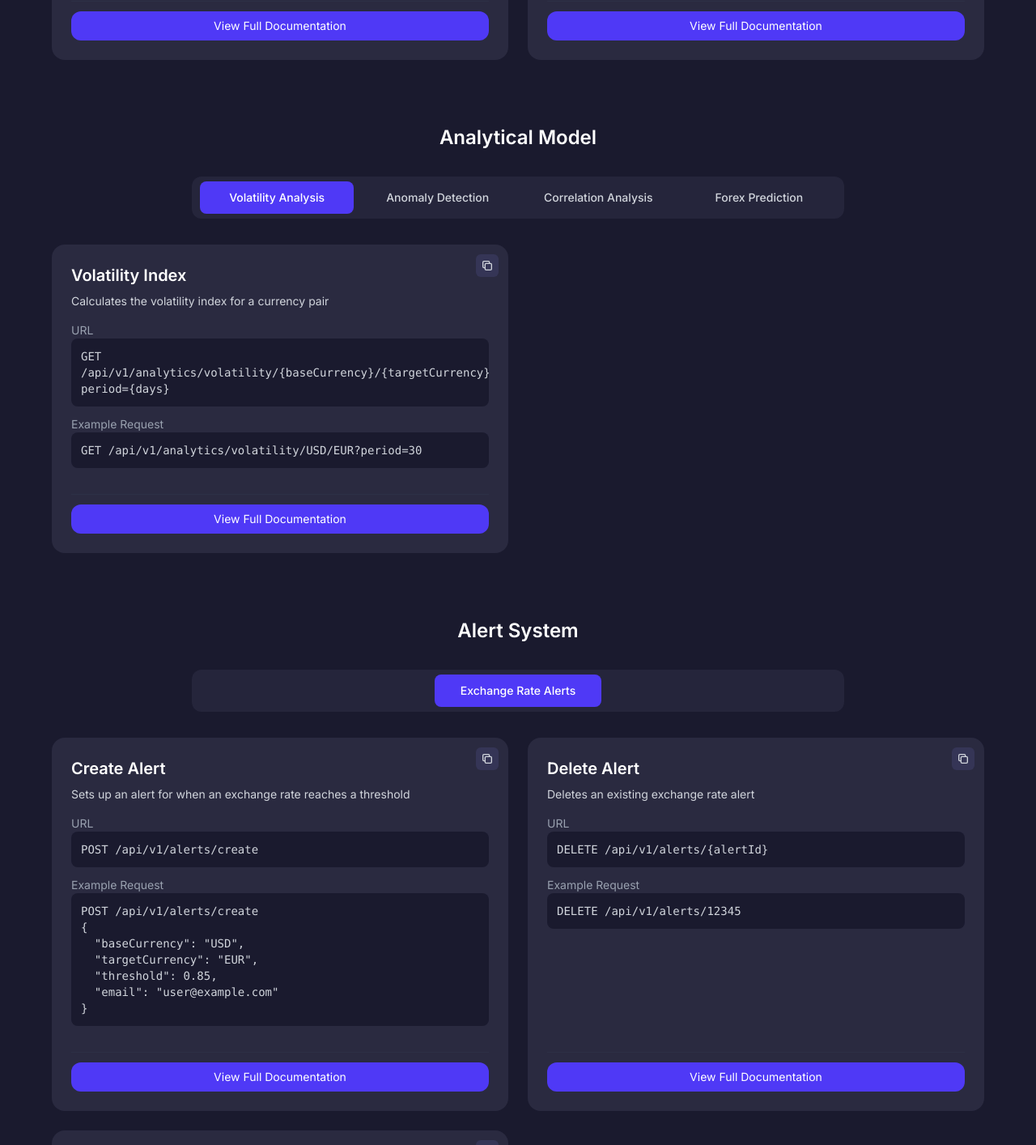
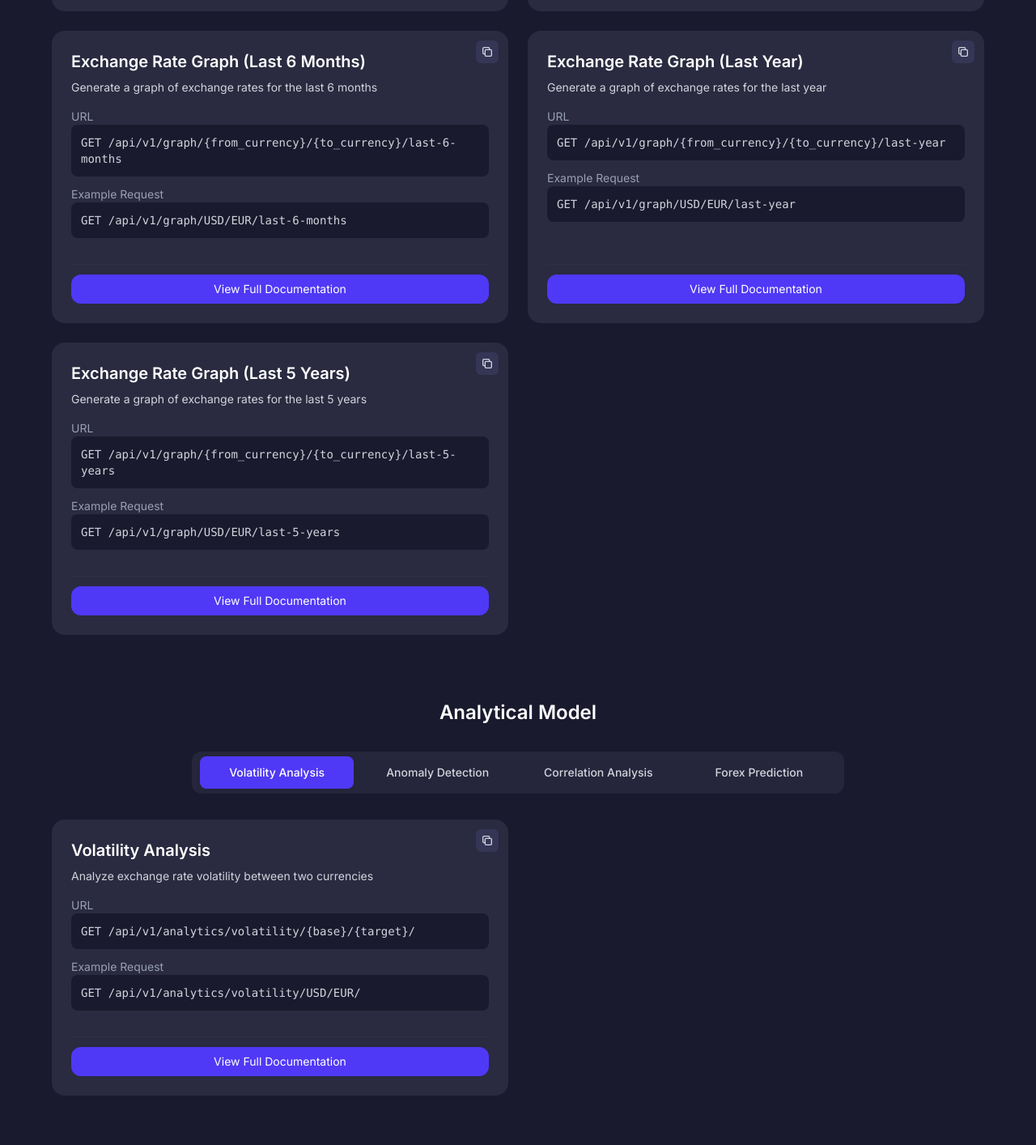
Before and after one commit to aryaman-sakthi/cews-frontend, a Next.js app: page /microservices in a window 1280 px wide. Shown: the part 1328-2742 px from the top of the page at 81% size. Built offline with nearby package versions, Linux system fonts and the light colour scheme.

Commit message:
ALPHA-77 Added foresight microservice data

```diff
--- a/src/app/microservices/page.tsx
+++ b/src/app/microservices/page.tsx
@@ -19,48 +19,55 @@ const DATA_COLLECTION_ENDPOINTS: Record<string, ApiEndpoint[]> = {
     {
       name: 'Latest Exchange Rate',
       description: 'Retrieves the current exchange rate between two currencies',
-      url: 'GET /api/v1/currency/latest/rate/{baseCurrency}/{targetCurrency}',
-      exampleRequest: 'GET /api/v1/currency/latest/rate/USD/EUR',
-      documentationLink: '/docs/api/currency-exchange/latest-rate',
+      url: 'GET /api/v1/currency/rates/{base}/{target}/',
+      exampleRequest: 'GET /api/v1/currency/latest/rate/USD/EUR/',
+      documentationLink: 'https://app.swaggerhub.com/apis-docs/unsw-77b/Foresight/1.0.0#/V1%20-%20Currency%20Collector/get_api_v1_currency_rates__base___target__',
     },
     {
       name: 'Historical Exchange Rates',
-      description: 'Retrieves historical exchange rates over a specified time period',
-      url: 'GET /api/v1/currency/historical/{baseCurrency}/{targetCurrency}?from={startDate}&to={endDate}',
-      exampleRequest: 'GET /api/v1/currency/historical/USD/EUR?from=2023-01-01&to=2023-01-31',
-      documentationLink:  '/docs/api/currency-exchange/historical-rates',
+      description: 'Retrieve historical exchange rates for a currency pair',
+      url: 'GET /api/v1/currency/rates/{from_currency}/{to_currency}/historical',
+      exampleRequest: 'GET /api/v1/currency/rates/USD/EUR/historical',
+      documentationLink:  'https://app.swaggerhub.com/apis-docs/unsw-77b/Foresight/1.0.0#/V1%20-%20Currency%20Collector/get_api_v1_currency_rates__from_currency___to_currency__historical',
     }
   ],
   'Financial News': [
     {
-      name: 'Latest Currency News',
-      description: 'Retrieves the latest news articles related to specified currencies',
-      url: 'GET /api/v1/news/currency/{currencies}',
-      exampleRequest: 'GET /api/v1/news/currency/USD,EUR,JPY',
-      documentationLink: '/docs/api/financial-news/latest',
+      name: 'General Financial News',
+      description: 'Fetch general financial news',
+      url: 'GET /api/v1/financial/',
+      exampleRequest: 'GET /api/v1/financial/',
+      documentationLink: 'https://app.swaggerhub.com/apis-docs/unsw-77b/Foresight/1.0.0#/V1%20-%20News%20Collector/get_api_v1_financial_',
     },
     {
-      name: 'Sentiment Analysis',
-      description: 'Analyzes the sentiment of news articles for a currency',
-      url: 'GET /api/v1/news/sentiment/{currency}',
-      exampleRequest: 'GET /api/v1/news/sentiment/USD',
-      documentationLink: '/docs/api/financial-news/sentiment',
+      name: 'Store Currency News',
+      description: 'Fetch and store news related to a specific currency',
+      url: 'POST /api/v1/currency/{currency}',
+      exampleRequest: 'POST /api/v1/currency/USD',
+      documentationLink: 'https://app.swaggerhub.com/apis-docs/unsw-77b/Foresight/1.0.0#/V1%20-%20News%20Collector/post_api_v1_currency__currency_',
+    },
+    {
+      name: 'Currency News Events',
+      description: 'Retrieve stored currency news events',
+      url: 'GET /api/v1/news/events',
+      exampleRequest: 'GET /api/v1/news/events',
+      documentationLink: 'https://app.swaggerhub.com/apis-docs/unsw-77b/Foresight/1.0.0#/V1%20-%20News%20Collector/get_api_v1_news_events',
     }
   ],
   'Economic Indicators': [
     {
-      name: 'Interest Rates',
-      description: 'Retrieves current and historical interest rates for a country',
-      url: 'GET /api/v1/indicators/interest-rates/{countryCode}',
-      exampleRequest: 'GET /api/v1/indicators/interest-rates/US',
-      documentationLink: '/docs/api/economic-indicators/interest-rates',
+      name: 'Annual Economic Indicators',
+      description: 'Fetches and stores annual economic indicators (Real GDP & Inflation) from Alpha Vantage. Returns the latest stored indicators',
+      url: 'POST /api/v1/economic/indicators/annual/',
+      exampleRequest: 'POST /api/v1/economic/indicators/annual/',
+      documentationLink: 'https://app.swaggerhub.com/apis-docs/unsw-77b/Foresight/1.0.0#/V1%20-%20Economic%20Indicators/post_api_v1_economic_indicators_annual_',
     },
     {
-      name: 'GDP Growth',
-      description: 'Retrieves GDP growth data for a country',
-      url: 'GET /api/v1/indicators/gdp-growth/{countryCode}',
-      exampleRequest: 'GET /api/v1/indicators/gdp-growth/US',
-      documentationLink: '/docs/api/economic-indicators/gdp-growth',
+      name: 'Monthly Economic Indicators',
+      description: 'Fetches and stores monthly economic indicators (CPI, Unemployment Rate, Federal Funds Rate, Treasury Yield) from Alpha Vantage. Returns the latest stored indicators',
+      url: 'POST /api/v1/economic/indicators/monthly/',
+      exampleRequest: 'POST /api/v1/economic/indicators/monthly/',
+      documentationLink: 'https://app.swaggerhub.com/apis-docs/unsw-77b/Foresight/1.0.0#/V1%20-%20Economic%20Indicators/post_api_v1_economic_indicators_monthly_',
     }
   ]
 };
@@ -68,18 +75,39 @@ const DATA_COLLECTION_ENDPOINTS: Record<string, ApiEndpoint[]> = {
 const DATA_VISUALIZATION_ENDPOINTS: Record<string, ApiEndpoint[]> = {
   'Forex History Graphs': [
     {
-      name: 'Line Chart',
-      description: 'Generates a line chart of historical exchange rates',
-      url: 'GET /api/v1/visualization/line-chart/{baseCurrency}/{targetCurrency}?period={days}',
-      exampleRequest: 'GET /api/v1/visualization/line-chart/USD/EUR?period=30',
-      documentationLink: '/docs/api/visualization/line-chart',
+      name: 'Exchange Rate Graph (Last Week)',
+      description: 'Generate a graph of exchange rates for the last week',
+      url: 'GET /api/v1/graph/{from_currency}/{to_currency}/last-week',
+      exampleRequest: 'GET /api/v1/graph/USD/EUR/last-week',
+      documentationLink: 'https://app.swaggerhub.com/apis-docs/unsw-77b/Foresight/1.0.0#/V1%20-%20Data%20Visualization/get_api_v1_graph__from_currency___to_currency__last_week',
     },
     {
-      name: 'Candlestick Chart',
-      description: 'Generates a candlestick chart for forex trading analysis',
-      url: 'GET /api/v1/visualization/candlestick/{baseCurrency}/{targetCurrency}?period={days}',
-      exampleRequest: 'GET /api/v1/visualization/candlestick/USD/JPY?period=30',
-      documentationLink: '/docs/api/visualization/candlestick',
+      name: 'Exchange Rate Graph (Last Month)',
+      description: 'Generate a graph of exchange rates for the last month',
+      url: 'GET /api/v1/graph/{from_currency}/{to_currency}/last-month',
+      exampleRequest: 'GET /api/v1/graph/USD/EUR/last-month',
+      documentationLink: 'https://app.swaggerhub.com/apis-docs/unsw-77b/Foresight/1.0.0#/V1%20-%20Data%20Visualization/get_api_v1_graph__from_currency___to_currency__last_month',
+    },
+    {
+      name: 'Exchange Rate Graph (Last 6 Months)',
+      description: 'Generate a graph of exchange rates for the last 6 months',
+      url: 'GET /api/v1/graph/{from_currency}/{to_currency}/last-6-months',
+      exampleRequest: 'GET /api/v1/graph/USD/EUR/last-6-months',
+      documentationLink: 'https://app.swaggerhub.com/apis-docs/unsw-77b/Foresight/1.0.0#/V1%20-%20Data%20Visualization/get_api_v1_graph__from_currency___to_currency__last_6_months',
+    },
+    {
+      name: 'Exchange Rate Graph (Last Year)',
+      description: 'Generate a graph of exchange rates for the last year',
+      url: 'GET /api/v1/graph/{from_currency}/{to_currency}/last-year',
+      exampleRequest: 'GET /api/v1/graph/USD/EUR/last-year',
+      documentationLink: 'https://app.swaggerhub.com/apis-docs/unsw-77b/Foresight/1.0.0#/V1%20-%20Data%20Visualization/get_api_v1_graph__from_currency___to_currency__last_year',
+    },
+    {
+      name: 'Exchange Rate Graph (Last 5 Years)',
+      description: 'Generate a graph of exchange rates for the last 5 years',
+      url: 'GET /api/v1/graph/{from_currency}/{to_currency}/last-5-years',
+      exampleRequest: 'GET /api/v1/graph/USD/EUR/last-5-years',
+      documentationLink: 'https://app.swaggerhub.com/apis-docs/unsw-77b/Foresight/1.0.0#/V1%20-%20Data%20Visualization/get_api_v1_graph__from_currency___to_currency__last_5_years',
     }
   ]
 };
@@ -87,52 +115,38 @@ const DATA_VISUALIZATION_ENDPOINTS: Record<string, ApiEndpoint[]> = {
 const ANALYTICAL_MODEL_ENDPOINTS: Record<string, ApiEndpoint[]> = {
   'Volatility Analysis': [
     {
-      name: 'Volatility Index',
-      description: 'Calculates the volatility index for a currency pair',
-      url: 'GET /api/v1/analytics/volatility/{baseCurrency}/{targetCurrency}?period={days}',
-      exampleRequest: 'GET /api/v1/analytics/volatility/USD/EUR?period=30',
-      documentationLink: '/docs/api/analytics/volatility-index',
+      name: 'Volatility Analysis',
+      description: 'Analyze exchange rate volatility between two currencies',
+      url: 'GET /api/v1/analytics/volatility/{base}/{target}/',
+      exampleRequest: 'GET /api/v1/analytics/volatility/USD/EUR/',
+      documentationLink: 'https://app.swaggerhub.com/apis-docs/unsw-77b/Foresight/1.0.0#/V1%20-%20Analytical%20Model/get_api_v1_analytics_volatility__base___target__',
     }
   ],
   'Anomaly Detection': [
     {
-      name: 'Detect Anomalies',
-      description: 'Identifies anomalies in exchange rate movements',
-      url: 'GET /api/v1/analytics/anomalies/{baseCurrency}/{targetCurrency}?period={days}',
-      exampleRequest: 'GET /api/v1/analytics/anomalies/USD/JPY?period=90',
-      documentationLink: '/docs/api/analytics/anomaly-detection',
+      name: 'Anomaly Detection',
+      description: 'Detect anomalies in exchange rate data',
+      url: 'POST /api/v2/analytics/anomaly-detection/ \nRequest body: {"base", "target", "days"}',
+      exampleRequest: 'POST /api/v2/analytics/anomaly-detection/ \nRequest body: {"base": "USD", "target": "EUR", "days": 30}',
+      documentationLink: 'https://app.swaggerhub.com/apis-docs/unsw-77b/Foresight/1.0.0#/V2%20-%20Prediction%20Model/post_api_v2_analytics_anomaly_detection_',
     }
   ],
   'Correlation Analysis': [
     {
-      name: 'Currency Correlations',
-      description: 'Analyzes correlations between currency pairs',
-      url: 'GET /api/v1/analytics/correlations/{baseCurrency}/{targetCurrency}',
-      exampleRequest: 'GET /api/v1/analytics/correlations/EUR/USD',
-      documentationLink: '/docs/api/analytics/currency-correlations',
-    },
-    {
-      name: 'Factor Analysis',
-      description: 'Analyzes economic factors affecting currency values',
-      url: 'GET /api/v1/analytics/factors/{baseCurrency}/{targetCurrency}',
-      exampleRequest: 'GET /api/v1/analytics/factors/USD/EUR',
-      documentationLink: '/docs/api/analytics/factor-analysis',
+      name: 'Correlation Analysis',
+      description: 'Analyze correlations between exchange rates and other factors',
+      url: 'GET /api/v2/analytics/correlation/{base}/{target}/',
+      exampleRequest: 'GET /api/v2/analytics/correlation/USD/EUR/',
+      documentationLink: 'https://app.swaggerhub.com/apis-docs/unsw-77b/Foresight/1.0.0#/V2%20-%20Prediction%20Model/get_api_v2_analytics_correlation__base___target__',
     }
   ],
   'Forex Prediction': [
     {
-      name: 'Rate Prediction',
-      description: 'Predicts future exchange rates based on historical data',
-      url: 'GET /api/v1/analytics/predict/{baseCurrency}/{targetCurrency}?horizon={days}',
-      exampleRequest: 'GET /api/v1/analytics/predict/USD/EUR?horizon=7',
-      documentationLink: '/docs/api/analytics/rate-prediction',
-    },
-    {
-      name: 'Trend Analysis',
-      description: 'Analyzes trends in currency exchange rates',
-      url: 'GET /api/v1/analytics/trends/{baseCurrency}/{targetCurrency}?period={days}',
-      exampleRequest: 'GET /api/v1/analytics/trends/USD/EUR?period=30',
-      documentationLink: '/docs/api/analytics/trend-analysis',
+      name: 'Forex Prediction',
+      description: 'Get prediction for future exchange rates upto 7 days',
+      url: 'GET /api/v2/analytics/prediction/{base}/{target}/',
+      exampleRequest: 'GET /api/v2/analytics/prediction/USD/EUR/',
+      documentationLink: 'https://app.swaggerhub.com/apis-docs/unsw-77b/Foresight/1.0.0#/V2%20-%20Prediction%20Model/get_api_v2_analytics_prediction__base___target__',
     }
   ]
 };
@@ -140,25 +154,18 @@ const ANALYTICAL_MODEL_ENDPOINTS: Record<string, ApiEndpoint[]> = {
 const ALERT_SYSTEM_ENDPOINTS: Record<string, ApiEndpoint[]> = {
   'Exchange Rate Alerts': [
     {
-      name: 'Create Alert',
-      description: 'Sets up an alert for when an exchange rate reaches a threshold',
-      url: 'POST /api/v1/alerts/create',
-      exampleRequest: 'POST /api/v1/alerts/create\n{\n  "baseCurrency": "USD",\n  "targetCurrency": "EUR",\n  "threshold": 0.85,\n  "email": "user@example.com"\n}',
-      documentationLink: '/docs/api/alerts/create',
+      name: 'Exchange Rate Alert',
+      description: 'Register an alert for when an exchange rate crosses a threshold',
+      url: 'POST /api/v1/alerts/register/ \nRequest body: {"base", "target", "alert_type", "threshold", "email"}',
+      exampleRequest: 'POST /api/v1/alerts/register/ \nRequest body: {"base": "USD", "target": "EUR", "alert_type": "above", "threshold": 0.85, "email": "user@example.com"}',
+      documentationLink: 'https://app.swaggerhub.com/apis-docs/unsw-77b/Foresight/1.0.0#/V2%20-%20Alert%20System/post_api_v1_alerts_register_',
     },
     {
-      name: 'Delete Alert',
-      description: 'Deletes an existing exchange rate alert',
-      url: 'DELETE /api/v1/alerts/{alertId}',
-      exampleRequest: 'DELETE /api/v1/alerts/12345',
-      documentationLink: '/docs/api/alerts/delete',
-    },
-    {
-      name: 'List Alerts',
-      description: 'Lists all active alerts for a user',
-      url: 'GET /api/v1/alerts/list?userId={userId}',
-      exampleRequest: 'GET /api/v1/alerts/list?userId=user@example.com',
-      documentationLink: '/docs/api/alerts/list',
+      name: 'Predicted Exchange Rate Alert',
+      description: 'Register an alert for when a predicted exchange rate crosses a threshold',
+      url: 'POST /api/v1/alerts/register/ \nRequest body: {"base", "target", "alert_type", "threshold", "email"}',
+      exampleRequest: 'POST /api/v1/alerts/register/ \nRequest body: {"base": "USD", "target": "EUR", "alert_type": "above", "threshold": 0.85, "email": "user@example.com"}',
+      documentationLink: 'https://app.swaggerhub.com/apis-docs/unsw-77b/Foresight/1.0.0#/V2%20-%20Alert%20System/post_api_v1_alerts_register_',
     }
   ]
 };
@@ -289,6 +296,8 @@ export default function MicroservicesPage() {
               <Link
                 href={endpoint.documentationLink}
                 className="inline-block bg-indigo-600 hover:bg-indigo-700 text-white px-6 py-2 rounded-xl transition-colors text-sm w-full"
+                target="_blank"
+                rel="noopener noreferrer"
               >
                 View Full Documentation
               </Link>
```
